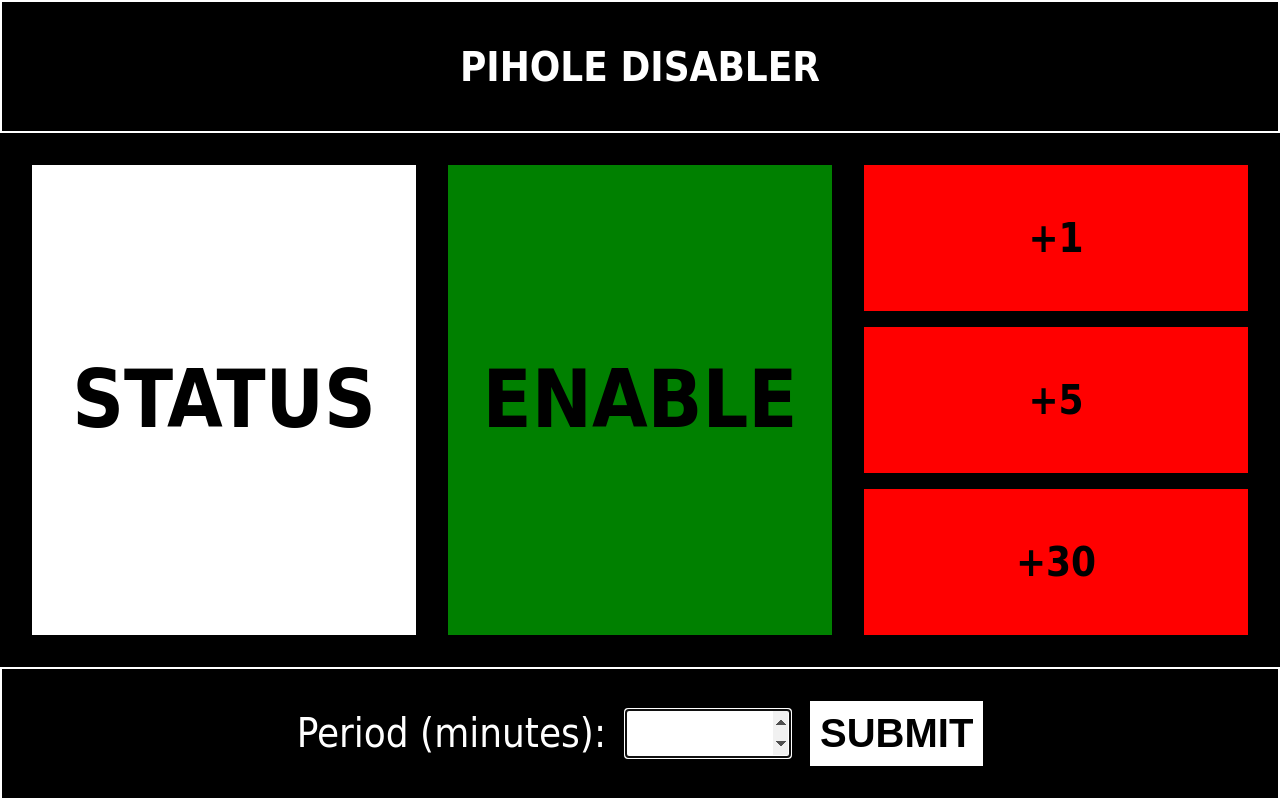
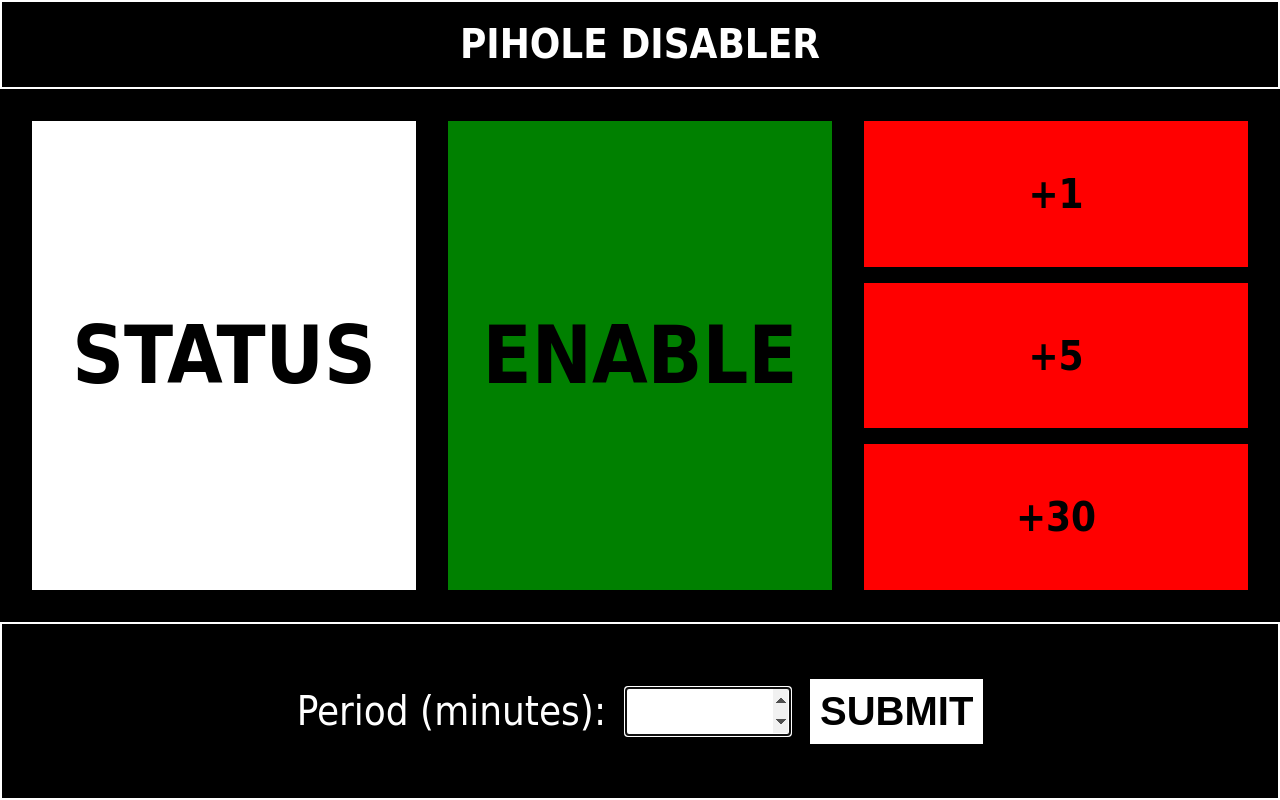
Before and after one commit to Anski-D/pihole-disable, a Flask app: page /disable in a window 1280 px wide. Run offline with Flask 3, Linux system fonts and the light colour scheme; parts of the project's set-up code (start-up, migrations or seed data) failed here and were passed over.

Commit message:
Further tweaks to styles.css for sizing of sections

```diff
--- a/pihole_disable/static/styles.css
+++ b/pihole_disable/static/styles.css
@@ -7,7 +7,7 @@ body {
     margin: 0;
     text-align: center;
     display: grid;
-    grid-template-rows: 1fr 4fr 1fr;
+    grid-template-rows: 1fr 6fr 2fr;
     height: 100vh;
 }
 header {
```
